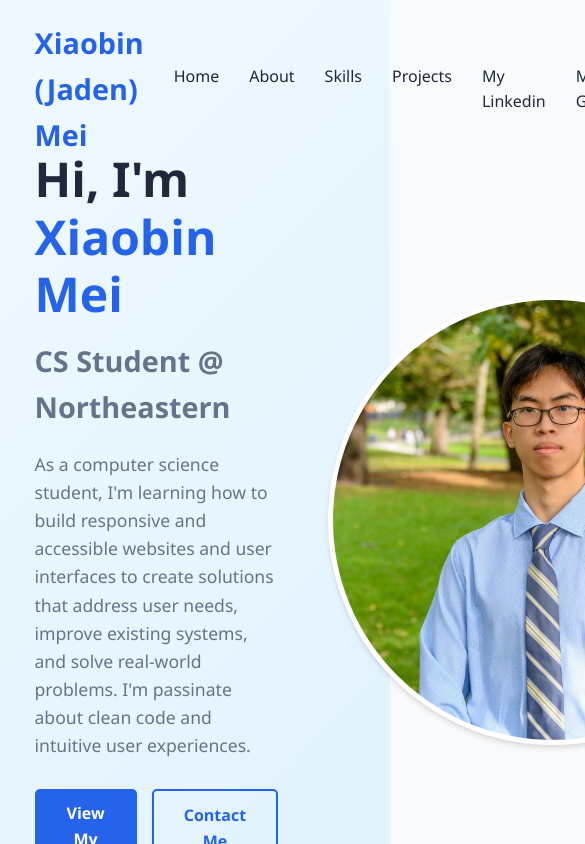
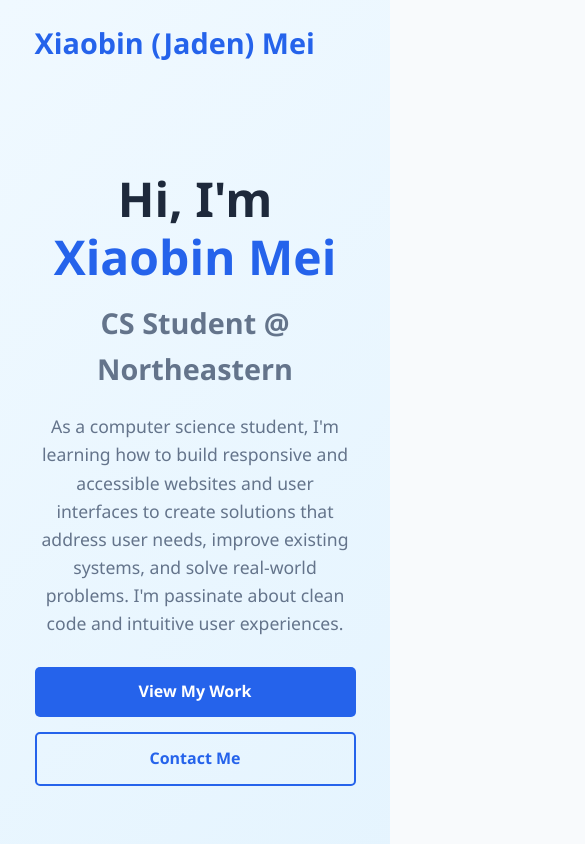
Before and after one commit to Jadeni77/XiaobinMei, a React (Vite) app: page / in a window 390 px wide. Shown: the top 844 px of the page, 585 px wide, since content can reach past the window. Built offline with nearby package versions, Linux system fonts and the light colour scheme.

Commit message:
mobile version

```diff
--- a/src/index.css
+++ b/src/index.css
@@ -173,3 +173,203 @@ body {
     height: 44px;
   }
 }
+
+
+/* ===== Global Responsive Styles ===== */
+@media (max-width: 768px) {
+  /* Container adjustments */
+  .container {
+    padding: 0 15px;
+  }
+
+  /* Section spacing */
+  section {
+    padding: 60px 0;
+  }
+
+  /* Typography adjustments */
+  .section-header h2 {
+    font-size: 2rem;
+  }
+
+  .section-subtitle {
+    font-size: 1rem;
+  }
+
+  h3 {
+    font-size: 1.5rem;
+  }
+
+  /* ===== Hero Section Mobile Styles ===== */
+  .hero-container {
+    flex-direction: column;
+    text-align: center;
+    padding: 20px 0;
+  }
+
+  .hero-content {
+    order: 1;
+    padding: 0 15px;
+  }
+
+  .hero-image-container {
+    order: 2;
+    margin-top: 30px;
+  }
+
+  .hero-buttons {
+    flex-direction: column;
+    gap: 15px;
+  }
+
+  .hero-title {
+    font-size: 2.2rem;
+  }
+
+  .hero-subtitle {
+    font-size: 1.4rem;
+  }
+
+  .hero-description {
+    font-size: 1rem;
+    margin: 0 auto 25px;
+  }
+
+  .profile-image {
+    width: 280px;
+    height: 280px;
+    max-width: 100%;
+  }
+
+  .badge {
+    bottom: 10px;
+    right: 10px;
+    padding: 6px 12px;
+    font-size: 0.9rem;
+  }
+
+  /* ===== Navigation Mobile Styles ===== */
+  .navbar {
+    padding: 15px 0;
+  }
+
+  .navbar-brand a {
+    font-size: 1.4rem;
+  }
+
+  .navbar-toggle {
+    display: block;
+  }
+
+  .navbar-links {
+    position: fixed;
+    top: 70px;
+    left: 0;
+    right: 0;
+    background-color: white;
+    flex-direction: column;
+    padding: 20px 0;
+    box-shadow: 0 10px 15px rgba(0,0,0,0.1);
+    transform: translateY(-150%);
+    transition: transform 0.3s ease;
+    margin-left: 0;
+  }
+
+  .navbar-links.open {
+    transform: translateY(0);
+  }
+
+  .navbar-links a {
+    margin: 15px 0;
+    font-size: 1.2rem;
+    margin-left: 0;
+  }
+
+  .navbar-toggle span {
+    width: 25px;
+    height: 3px;
+    margin: 4px 0;
+    background-color: var(--dark);
+    transition: all 0.3s ease;
+  }
+
+  .navbar-toggle.open span:nth-child(1) {
+    transform: rotate(45deg) translate(5px, 5px);
+  }
+
+  .navbar-toggle.open span:nth-child(2) {
+    opacity: 0;
+  }
+
+  .navbar-toggle.open span:nth-child(3) {
+    transform: rotate(-45deg) translate(7px, -6px);
+  }
+
+  /* ===== Skills Section Mobile Styles ===== */
+  .skills-container {
+    flex-direction: column;
+    gap: 30px;
+  }
+
+  .tools-grid {
+    grid-template-columns: repeat(2, 1fr);
+  }
+
+  .skill-tags {
+    justify-content: center;
+  }
+
+  /* ===== Footer Mobile Styles ===== */
+  .footer-content {
+    grid-template-columns: 1fr;
+    gap: 30px;
+    text-align: center;
+  }
+
+  .footer-links ul {
+    display: flex;
+    flex-wrap: wrap;
+    justify-content: center;
+    gap: 15px;
+  }
+
+  .social-links {
+    justify-content: center;
+  }
+
+  .contact-emails {
+    align-items: center;
+  }
+}
+
+/* ===== Desktop Styles (Remain Unchanged) ===== */
+@media (min-width: 769px) {
+  /* Hero Section */
+  .hero-container {
+    display: flex;
+    align-items: center;
+    gap: 50px;
+  }
+
+  /* Navigation */
+  .navbar-links {
+    display: flex;
+  }
+
+  .navbar-toggle {
+    display: none;
+  }
+
+  /* Skills Section */
+  .skills-container {
+    display: flex;
+    gap: 50px;
+  }
+
+  /* Footer */
+  .footer-content {
+    display: grid;
+    grid-template-columns: repeat(auto-fit, minmax(250px, 1fr));
+    gap: 40px;
+  }
+}
```
